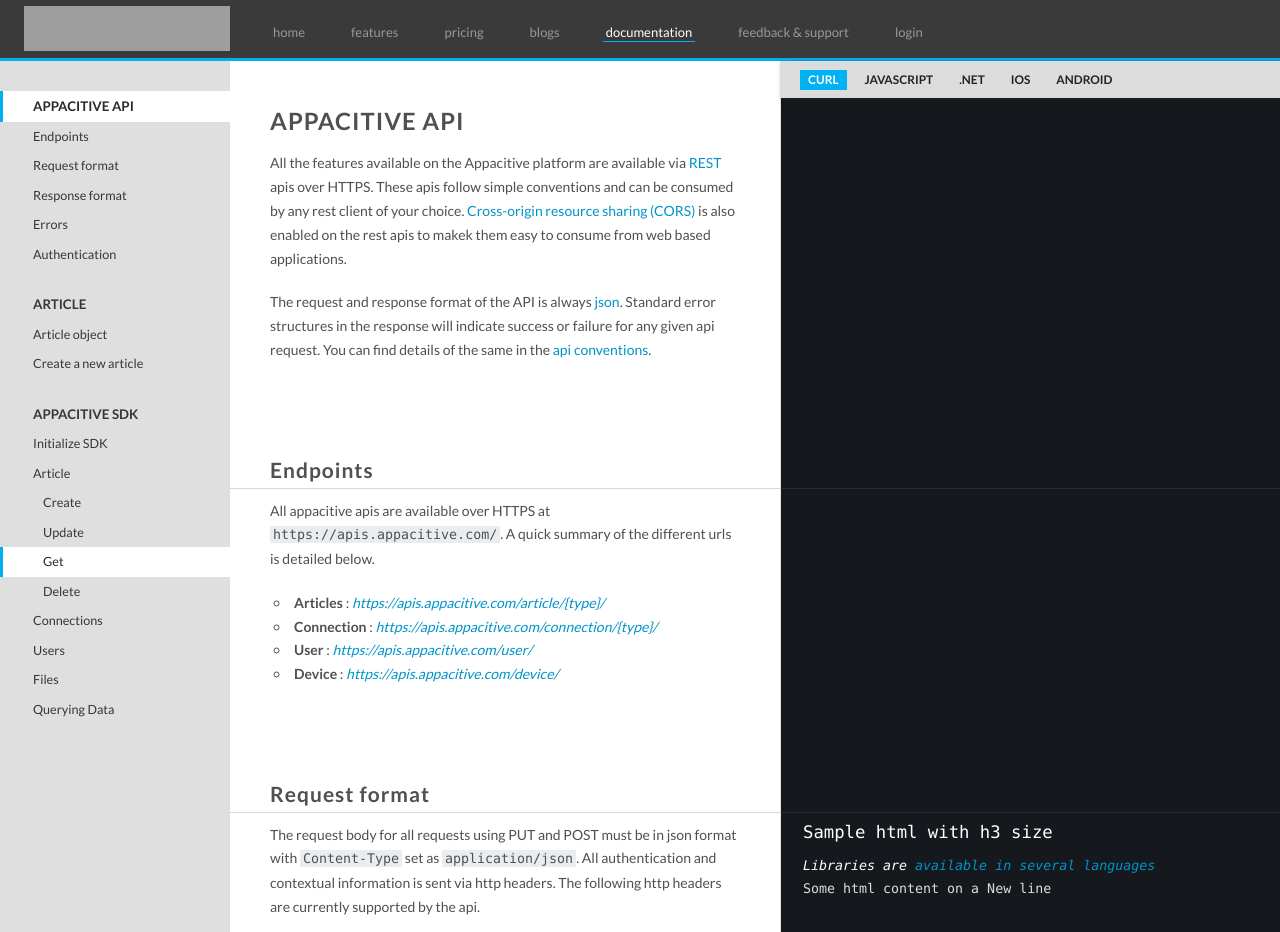
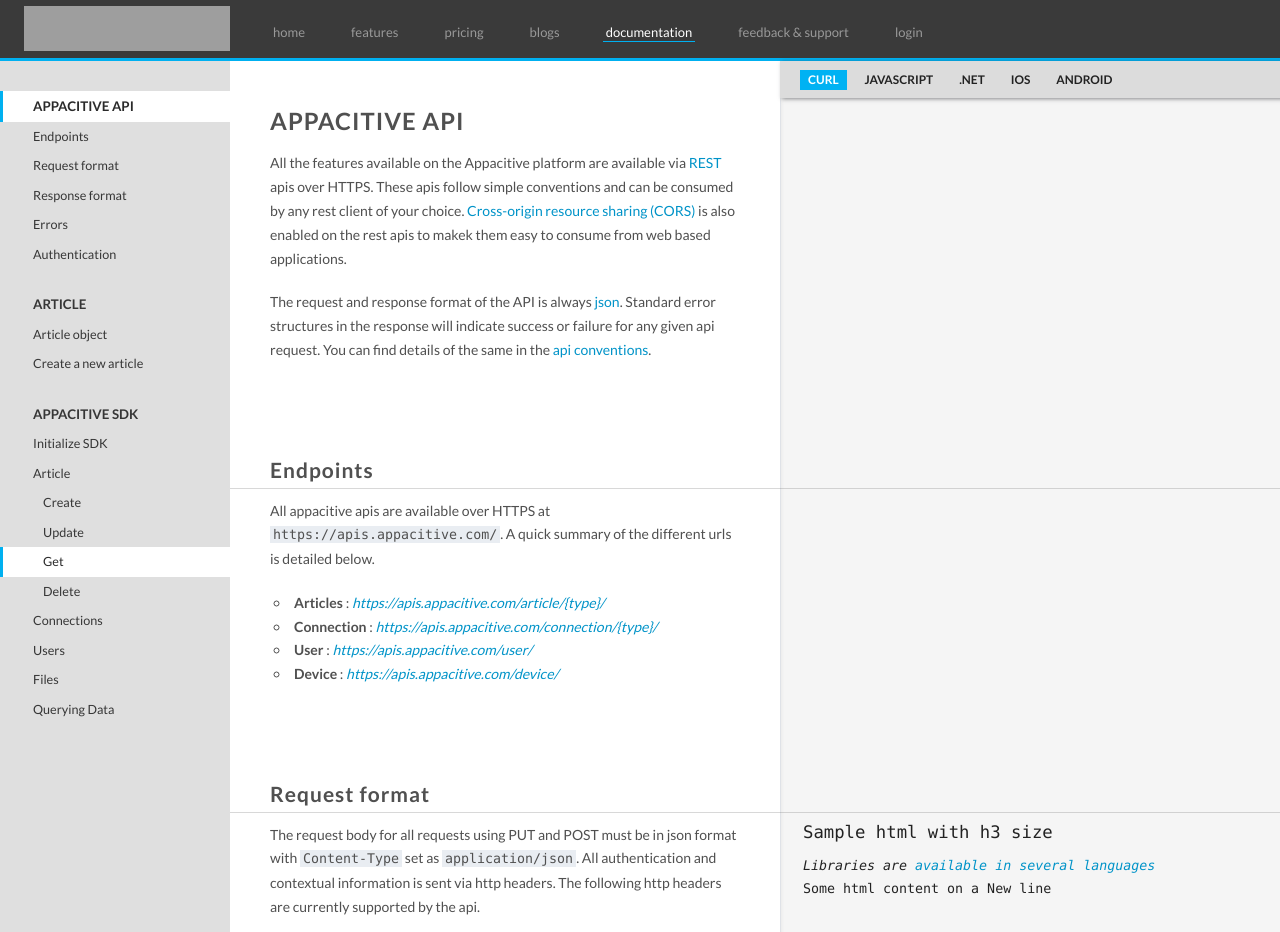
Before and after one commit to travelnxt/appacitive-docs, a plain HTML site: page index.html in a window 1280 px wide. Shown: the top 932 px of the page. Drawn offline with Linux system fonts and the light colour scheme; grey boxes are pictures that could not be loaded.

Commit message:
made white theme default

```diff
--- a/index.html
+++ b/index.html
@@ -12,9 +12,9 @@
     <link href="style/bootstrap.min.css" rel="stylesheet" />
     <link href="style/style.css" rel="stylesheet" />
     <link href="style/custom.css" rel="stylesheet" />
-    <!--<link href="style/theme/white/theme.css" rel="stylesheet" />-->
+    <link href="style/theme/white/theme.css" rel="stylesheet" />
 
-    <link href="style/theme/black/theme.css" rel="stylesheet" />
+    <!--<link href="style/theme/black/theme.css" rel="stylesheet" />-->
 
     <!-- Flatdoc -->
     <script src="scripts/infra/jquery1.9.1.js"></script>
```
